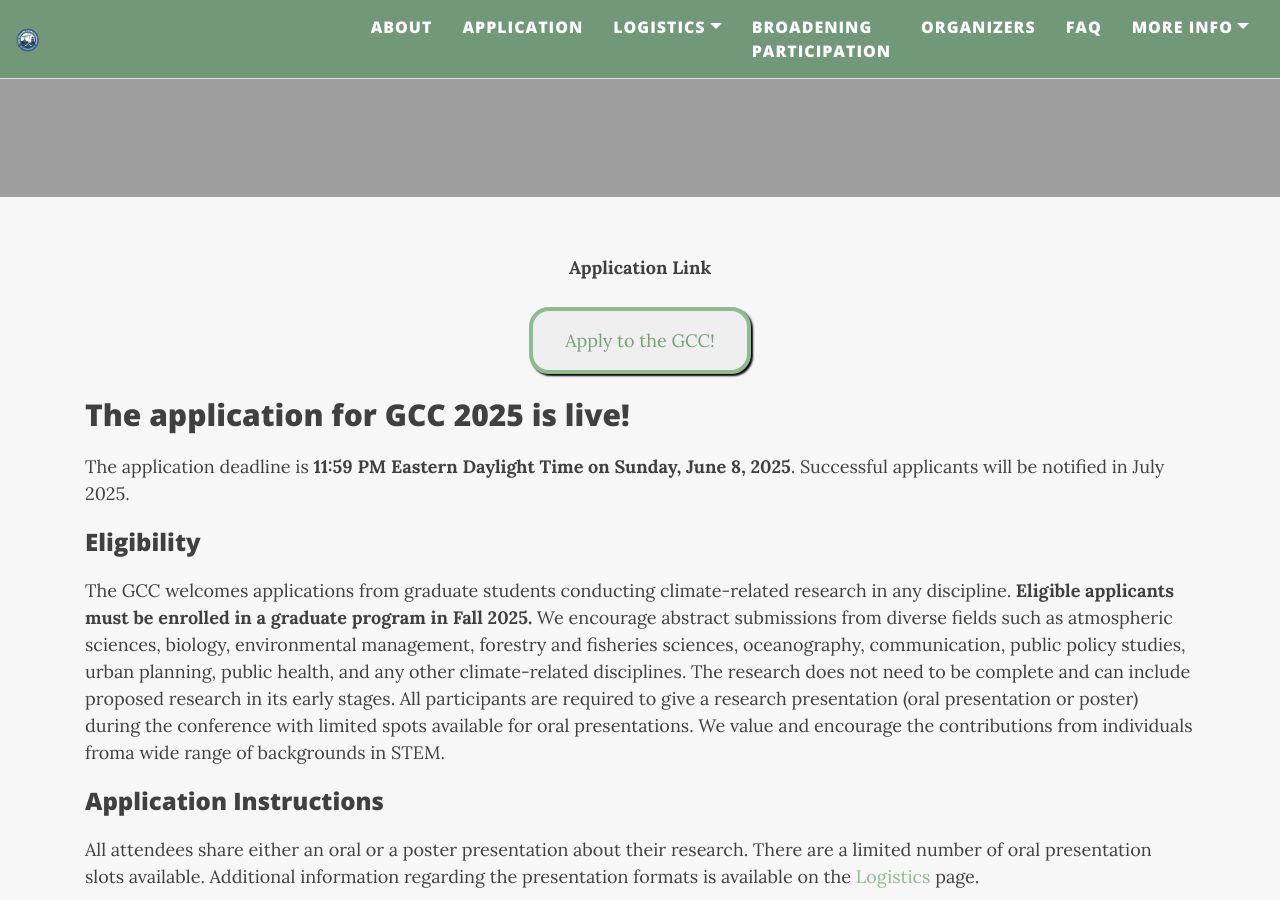
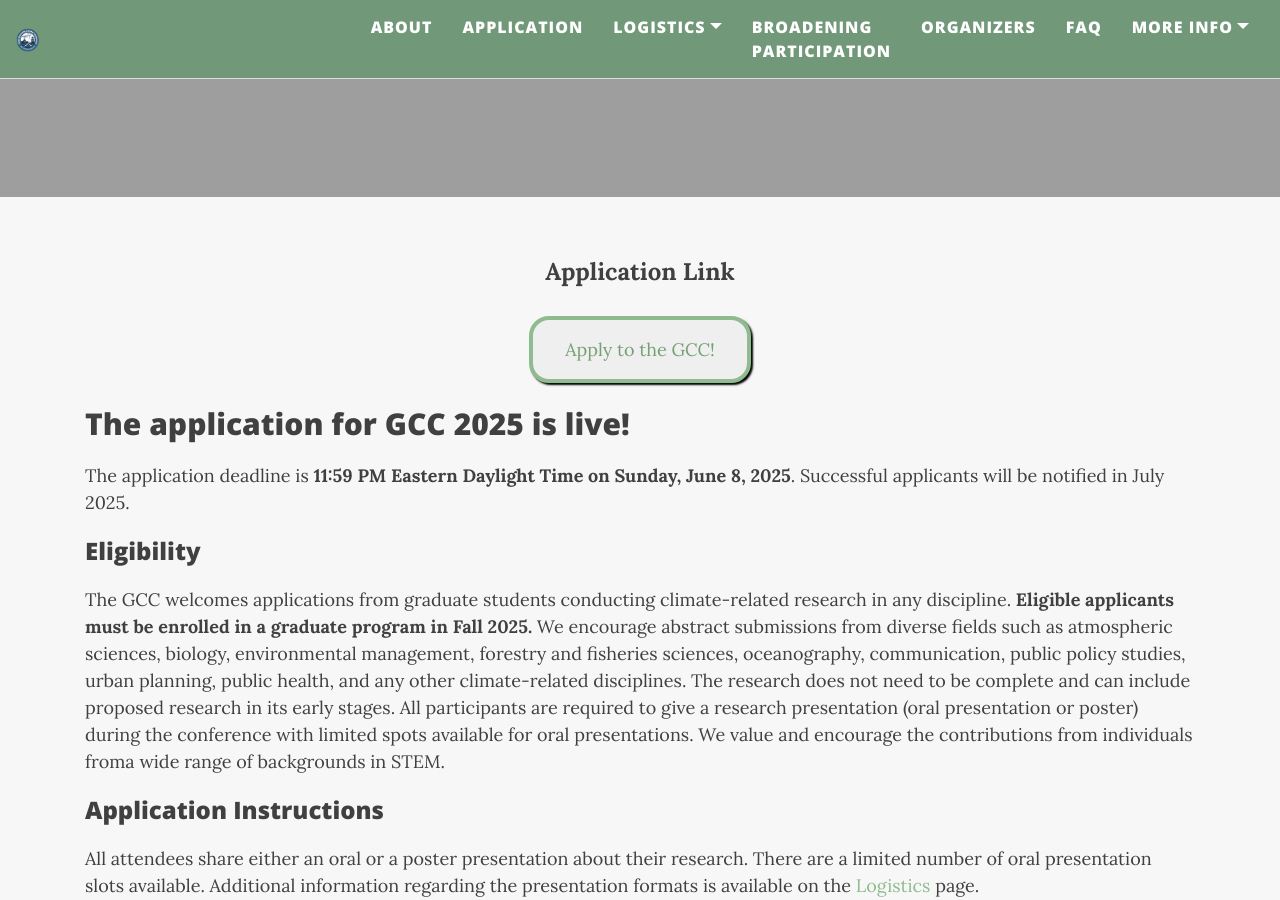
Before and after one commit to graduateclimateconference/graduateclimateconference.github.io, a Jekyll site: the page built from application.md, in a window 1280 px wide and 900 px high, scrolled down 348 px. Built offline with Jekyll 4.4.1, drawn with Linux system fonts in a browser that asks for light colours; nearby versions of some CDN libraries.

Commit message:
Update application.md

```diff
--- a/application.md
+++ b/application.md
@@ -4,7 +4,7 @@ title: Application
 subtitle: Applying to the Graduate Climate Conference
 cover-img: "/assets/img/WoodsHole2.jpeg"
 ---
-<p align="center"><strong>Application Link</strong></p>
+<p align="center" style="font-size: 24px;"><strong>Application Link</strong></p>
 
 
 
```
